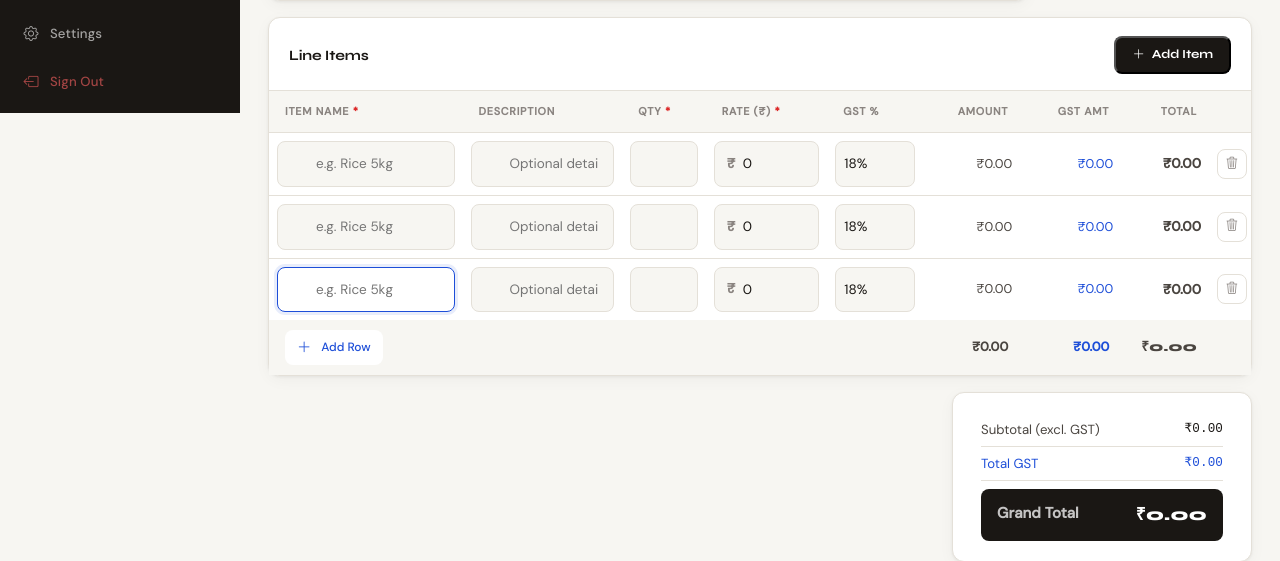
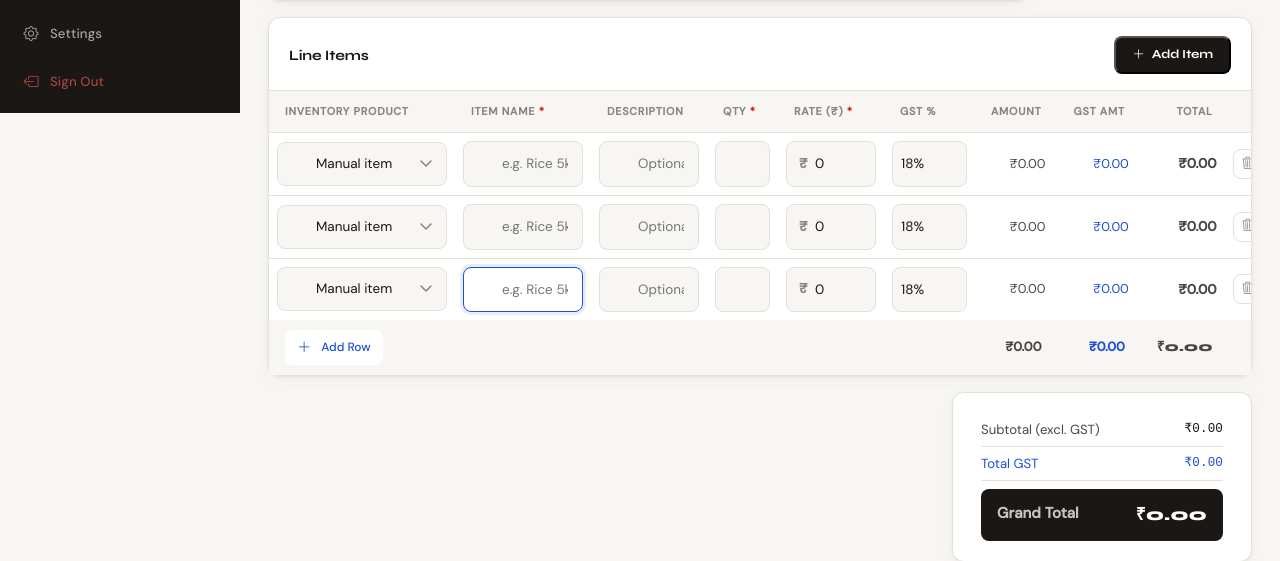
Before and after one commit to ku2507u0657-cmyk/pranshuu2, a Flask app: page /bills/create in a window 1280 px wide. Shown: the part 687-1248 px from the top of the page. Run offline with Flask 3, Linux system fonts and the light colour scheme; a user stored in the database is signed in; some libraries are stand-ins or nearby versions.

Commit message:
fix: update bills module with latest changes

```diff
--- a/app.py
+++ b/app.py
@@ -93,6 +93,9 @@ def _ensure_compatible_schema(app):
         "bills": {
             "transaction_type": "VARCHAR(10) NOT NULL DEFAULT 'out'",
         },
+        "bill_items": {
+            "product_id": "INTEGER",
+        },
     }
 
     try:
--- a/routes/bills.py
+++ b/routes/bills.py
@@ -6,6 +6,7 @@ Includes: list, create, view, mark-paid, delete, download PDF, resend email.
 import logging
 import os
 from datetime import date, timedelta
+from decimal import Decimal, InvalidOperation
 
 from flask import (
     Blueprint, render_template, redirect, url_for,
@@ -13,7 +14,7 @@ from flask import (
 )
 from flask_login import login_required, current_user
 from extensions import db
-from models import Bill, BillItem, BillStatus, Client
+from models import Bill, BillItem, BillStatus, Client, Product
 from utils.customer_validation import (
     find_customer_by_phone,
     validate_email_address,
@@ -22,6 +23,9 @@ from utils.customer_validation import (
 
 logger = logging.getLogger(__name__)
 bills_bp = Blueprint("bills", __name__, url_prefix="/bills")
+
+QUANTITY_PLACES = Decimal("0.001")
+MONEY_PLACES = Decimal("0.01")
 
 
 def _owned_bill(bill_id):
@@ -82,6 +86,9 @@ def create_bill(client_id=None):
     clients = (Client.query
                .filter_by(owner_id=current_user.id, is_active=True)
                .order_by(Client.name.asc()).all())
+    products = (Product.query
+                .filter_by(owner_id=current_user.id, is_active=True)
+                .order_by(Product.name.asc()).all())
     default_due = (date.today() + timedelta(days=30)).isoformat()
     preselected = client_id
 
@@ -95,6 +102,7 @@ def create_bill(client_id=None):
 
         item_names   = request.form.getlist("item_name[]")
         descriptions = request.form.getlist("description[]")
+        product_ids  = request.form.getlist("product_id[]")
         quantities   = request.form.getlist("quantity[]")
         rates        = request.form.getlist("rate[]")
         gst_rates    = request.form.getlist("item_gst_rate[]")
@@ -102,6 +110,9 @@ def create_bill(client_id=None):
         errors = []
         cid = None
         pending_guest = None
+
+        if transaction_type not in {"in", "out"}:
+            errors.append("Transaction type is invalid.")
 
         if client_type == "one-time":
             guest_name = request.form.get("guest_name", "").strip()
@@ -148,27 +159,105 @@ def create_bill(client_id=None):
                     errors.append("Selected customer/vendor is invalid.")
 
         valid_items = []
-        for i, name in enumerate(item_names):
-            name = name.strip()
+        stock_movements = {}
+        row_count = max(
+            len(item_names),
+            len(descriptions),
+            len(product_ids),
+            len(quantities),
+            len(rates),
+            len(gst_rates),
+        )
+
+        for i in range(row_count):
+            row_num = i + 1
+            name = item_names[i].strip() if i < len(item_names) else ""
+            desc = descriptions[i].strip() if i < len(descriptions) else ""
+            product_id_raw = product_ids[i].strip() if i < len(product_ids) else ""
+            selected_product = None
+
+            if not name and not product_id_raw:
+                continue
+
+            if product_id_raw:
+                try:
+                    selected_product_id = int(product_id_raw)
+                except ValueError:
+                    selected_product_id = None
+                    errors.append(f"Row {row_num}: Selected product is invalid.")
+
+                if selected_product_id:
+                    selected_product = Product.query.filter_by(
+                        id=selected_product_id,
+                        owner_id=current_user.id,
+                        is_active=True,
+                    ).first()
+                    if not selected_product:
+                        errors.append(f"Row {row_num}: Selected product not found.")
+                        continue
+
+                if selected_product and not name:
+                    name = selected_product.name
+
             if not name:
+                errors.append(f"Row {row_num}: Item name is required.")
                 continue
+
             try:
-                qty  = float(quantities[i]) if i < len(quantities) else 1
-                rate = float(rates[i])      if i < len(rates)      else 0
-                gst  = float(gst_rates[i])  if i < len(gst_rates)  else 0
+                qty_raw = quantities[i].strip() if i < len(quantities) else "1"
+                rate_raw = rates[i].strip() if i < len(rates) else "0"
+                gst_raw = gst_rates[i].strip() if i < len(gst_rates) else "0"
+                qty = Decimal(qty_raw or "1").quantize(QUANTITY_PLACES)
+                rate = Decimal(rate_raw or "0").quantize(MONEY_PLACES)
+                gst = Decimal(gst_raw or "0").quantize(MONEY_PLACES)
                 if qty <= 0:
-                    errors.append(f"Row {i+1}: Quantity must be > 0.")
+                    errors.append(f"Row {row_num}: Quantity must be > 0.")
                     continue
+                if rate < 0:
+                    errors.append(f"Row {row_num}: Rate cannot be negative.")
+                    continue
+                if gst < 0 or gst > 100:
+                    errors.append(f"Row {row_num}: GST rate must be between 0 and 100.")
+                    continue
+
+                if selected_product and not desc:
+                    parts = [f"SKU {selected_product.sku}"]
+                    if selected_product.unit:
+                        parts.append(f"Unit {selected_product.unit}")
+                    if selected_product.hsn_code:
+                        parts.append(f"HSN {selected_product.hsn_code}")
+                    desc = " | ".join(parts)
+
                 valid_items.append({
                     "name": name,
-                    "desc": (descriptions[i].strip() if i < len(descriptions) else ""),
-                    "qty": qty, "rate": rate, "gst": gst,
+                    "desc": desc,
+                    "qty": qty,
+                    "rate": rate,
+                    "gst": gst,
+                    "product": selected_product,
+                    "product_id": selected_product.id if selected_product else None,
                 })
-            except (ValueError, IndexError):
-                errors.append(f"Row {i+1}: Invalid number.")
+
+                if selected_product:
+                    movement = qty if transaction_type == "out" else -qty
+                    stock_movements.setdefault(
+                        selected_product.id,
+                        {"product": selected_product, "delta": Decimal("0")},
+                    )
+                    stock_movements[selected_product.id]["delta"] += movement
+            except (InvalidOperation, ValueError, IndexError):
+                errors.append(f"Row {row_num}: Invalid number.")
 
         if not valid_items:
             errors.append("Add at least one item.")
+
+        for movement in stock_movements.values():
+            product = movement["product"]
+            current_stock = Decimal(str(product.current_stock or 0))
+            if current_stock + movement["delta"] < 0:
+                errors.append(
+                    f"Only {product.stock_display} is available for {product.name}."
+                )
 
         due_date = None
         if due_raw:
@@ -181,7 +270,7 @@ def create_bill(client_id=None):
             for e in errors:
                 flash(e, "danger")
             return render_template("bills/create.html",
-                clients=clients, default_due=default_due,
+                clients=clients, products=products, default_due=default_due,
                 preselected=int(cid) if cid else preselected,
                 form=request.form,
                 app_name=current_app.config.get("APP_NAME"),
@@ -214,6 +303,7 @@ def create_bill(client_id=None):
         for item_data in valid_items:
             item = BillItem(
                 bill_id     = bill.id,
+                product_id  = item_data["product_id"],
                 item_name   = item_data["name"],
                 description = item_data["desc"] or None,
                 quantity    = item_data["qty"],
@@ -222,6 +312,10 @@ def create_bill(client_id=None):
             )
             item.calculate()
             db.session.add(item)
+
+        for movement in stock_movements.values():
+            product = movement["product"]
+            product.current_stock = Decimal(str(product.current_stock or 0)) + movement["delta"]
 
         db.session.flush()
         bill.recalculate_totals()
@@ -240,7 +334,7 @@ def create_bill(client_id=None):
         return redirect(url_for("bills.view_bill", bill_id=bill.id))
 
     return render_template("bills/create.html",
-        clients=clients, default_due=default_due,
+        clients=clients, products=products, default_due=default_due,
         preselected=preselected, form={},
         app_name=current_app.config.get("APP_NAME", "InvoiceFlow"),
     )
--- a/templates/bills/create.html
+++ b/templates/bills/create.html
@@ -74,13 +74,17 @@
           <label class="form-label required">Transaction Type</label>
           <div class="transaction-toggle">
             <label>
-              <input type="radio" name="transaction_type" value="in">
+              <input type="radio" name="transaction_type" value="in"
+                     {{ 'checked' if form.get('transaction_type', 'out') == 'in' }}
+                     onchange="syncProductRows()">
               <span class="toggle-pill money-in">
                 <i class="bi bi-box-arrow-in-down-left"></i> Money In
               </span>
             </label>
             <label>
-              <input type="radio" name="transaction_type" value="out" checked>
+              <input type="radio" name="transaction_type" value="out"
+                     {{ 'checked' if form.get('transaction_type', 'out') == 'out' }}
+                     onchange="syncProductRows()">
               <span class="toggle-pill money-out">
                 <i class="bi bi-box-arrow-up-right"></i> Money Out
               </span>
@@ -187,14 +191,15 @@
       <table class="data-table" id="itemsTable">
         <thead>
           <tr>
-            <th style="width:22%">Item Name <span style="color:var(--red)">*</span></th>
-            <th style="width:18%">Description</th>
-            <th style="width:9%">Qty <span style="color:var(--red)">*</span></th>
-            <th style="width:13%">Rate (₹) <span style="color:var(--red)">*</span></th>
-            <th style="width:10%">GST %</th>
-            <th style="width:11%" class="text-right">Amount</th>
-            <th style="width:11%" class="text-right">GST Amt</th>
-            <th style="width:11%" class="text-right">Total</th>
+            <th style="width:18%">Inventory Product</th>
+            <th style="width:18%">Item Name <span style="color:var(--red)">*</span></th>
+            <th style="width:16%">Description</th>
+            <th style="width:8%">Qty <span style="color:var(--red)">*</span></th>
+            <th style="width:12%">Rate (₹) <span style="color:var(--red)">*</span></th>
+            <th style="width:8%">GST %</th>
+            <th style="width:10%" class="text-right">Amount</th>
+            <th style="width:10%" class="text-right">GST Amt</th>
+            <th style="width:10%" class="text-right">Total</th>
             <th style="width:4%" class="text-center"></th>
           </tr>
         </thead>
@@ -202,7 +207,7 @@
           </tbody>
         <tfoot>
           <tr style="background:var(--bg)">
-            <td colspan="5" style="padding:10px 16px;font-size:.8rem;color:var(--ink-3)">
+            <td colspan="6" style="padding:10px 16px;font-size:.8rem;color:var(--ink-3)">
               <button type="button" onclick="addRow()" class="qa-btn active"
                       style="border:none;padding:6px 12px;font-size:.8rem">
                 <i class="bi bi-plus-lg"></i> Add Row
@@ -262,6 +267,25 @@
 <template id="rowTemplate">
   <tr class="item-row">
     <td style="padding:8px 8px">
+      <select name="product_id[]" class="form-field form-select row-product"
+              onchange="handleProductSelect(this)" style="min-width:170px;padding-left:8px">
+        <option value="">Manual item</option>
+        {% for product in products %}
+        <option value="{{ product.id }}"
+                data-name="{{ product.name }}"
+                data-sku="{{ product.sku }}"
+                data-unit="{{ product.unit }}"
+                data-hsn="{{ product.hsn_code or '' }}"
+                data-gst="{{ product.gst_rate|float }}"
+                data-purchase-price="{{ '%.2f'|format(product.purchase_price|float) }}"
+                data-selling-price="{{ '%.2f'|format(product.selling_price|float) }}"
+                data-stock="{{ '%.3f'|format(product.current_stock|float) }}">
+          {{ product.name }} - {{ product.sku }} ({{ product.stock_display }})
+        </option>
+        {% endfor %}
+      </select>
+    </td>
+    <td style="padding:8px 8px">
       <input type="text" name="item_name[]" class="form-field"
              placeholder="e.g. Rice 5kg" required style="min-width:120px" />
     </td>
@@ -271,14 +295,14 @@
     </td>
     <td style="padding:8px 8px">
       <input type="number" name="quantity[]" class="form-field row-qty"
-             placeholder="1" min="0.001" step="0.001" value="1"
+             placeholder="1" min="0" step="1" value="1"
              style="min-width:55px" oninput="recalcRow(this)" />
     </td>
     <td style="padding:8px 8px">
       <div class="input-wrap" style="min-width:90px">
         <span class="input-prefix">₹</span>
         <input type="number" name="rate[]" class="form-field has-prefix row-rate"
-               placeholder="0.00" min="0" step="0.01" value="0"
+               placeholder="0.00" min="0" step="1" value="0"
                oninput="recalcRow(this)" />
       </div>
     </td>
@@ -336,6 +360,67 @@ const GST_SLABS = [0, 5, 12, 18, 28];
 
 function fmt(n) {
   return parseFloat(n||0).toLocaleString('en-IN', {minimumFractionDigits:2, maximumFractionDigits:2});
+}
+
+function selectedTransactionType() {
+  return document.querySelector('input[name="transaction_type"]:checked')?.value || 'out';
+}
+
+function productRate(option) {
+  const key = selectedTransactionType() === 'out' ? 'purchasePrice' : 'sellingPrice';
+  return parseFloat(option.dataset[key] || 0).toFixed(2);
+}
+
+function setGstValue(select, value) {
+  const parsed = parseFloat(value) || 0;
+  let option = Array.from(select.options).find(opt => parseFloat(opt.value) === parsed);
+  if (!option) {
+    const label = (parsed % 1 === 0 ? parsed.toString() : parsed.toFixed(2)) + '%';
+    option = new Option(label, parsed.toString());
+    select.add(option);
+  }
+  select.value = option.value;
+}
+
+function productDescription(option) {
+  const parts = [];
+  if (option.dataset.sku) parts.push(`SKU ${option.dataset.sku}`);
+  if (option.dataset.unit) parts.push(`Unit ${option.dataset.unit}`);
+  if (option.dataset.hsn) parts.push(`HSN ${option.dataset.hsn}`);
+  return parts.join(' | ');
+}
+
+function handleProductSelect(sel) {
+  const row = sel.closest('tr');
+  if (!row) return;
+
+  if (!sel.value) {
+    recalcRow(sel);
+    return;
+  }
+
+  const option = sel.options[sel.selectedIndex];
+  row.querySelector('input[name="item_name[]"]').value = option.dataset.name || option.textContent.trim();
+  row.querySelector('input[name="description[]"]').value = productDescription(option);
+  row.querySelector('.row-rate').value = productRate(option);
+  setGstValue(row.querySelector('.row-gst'), option.dataset.gst);
+
+  const qtyInput = row.querySelector('.row-qty');
+  if (!qtyInput.value || parseFloat(qtyInput.value) <= 0) {
+    qtyInput.value = '1';
+  }
+
+  recalcRow(sel);
+}
+
+function syncProductRows() {
+  document.querySelectorAll('#itemsBody .row-product').forEach(sel => {
+    if (!sel.value) return;
+    const row = sel.closest('tr');
+    const option = sel.options[sel.selectedIndex];
+    row.querySelector('.row-rate').value = productRate(option);
+    recalcRow(sel);
+  });
 }
 
 function addRow() {
--- a/templates/clients/form.html
+++ b/templates/clients/form.html
@@ -96,7 +96,7 @@
           <span class="input-prefix">Rs</span>
           <input type="number" id="monthly_fee" name="monthly_fee"
                  class="form-field has-prefix has-wide-prefix" placeholder="0.00"
-                 step="0.01" min="0"
+                 step="1" min="0"
                  value="{{ '%.2f'|format(client.monthly_fee|float) if client.monthly_fee else '' }}" />
         </div>
         <span class="form-hint">Keeps existing recurring invoice behavior intact.</span>
--- a/templates/emails/bill_email.html
+++ b/templates/emails/bill_email.html
@@ -181,6 +181,11 @@
                          font-weight:600; border-bottom:1px solid #E4E0D8;
                          {% if loop.last %}border-bottom:none;{% endif %}">
                 {{ item.item_name }}
+                {% if item.product %}
+                <div style="font-size:11px; color:#8A8480; font-weight:400; margin-top:2px;">
+                  {{ item.product.sku }}{% if item.product.unit %} &middot; {{ item.product.unit }}{% endif %}
+                </div>
+                {% endif %}
                 {% if item.description %}
                 <div style="font-size:11px; color:#8A8480; font-weight:400; margin-top:2px;">
                   {{ item.description }}
--- a/templates/invoices/create.html
+++ b/templates/invoices/create.html
@@ -245,7 +245,7 @@
           <div class="input-wrap">
             <i class="bi bi-boxes input-icon"></i>
             <input type="number" id="product_quantity" name="product_quantity" class="form-field"
-                   placeholder="1" min="0.001" step="0.001"
+                   placeholder="1" min="0" step="1"
                    value="{{ form.get('product_quantity','1') }}"
                    oninput="applyProductToInvoice()" />
           </div>
@@ -259,7 +259,7 @@
           <div class="input-wrap">
             <span class="input-prefix">₹</span>
             <input type="number" id="amount" name="amount" class="form-field has-prefix"
-                   placeholder="0.00" step="0.01" min="0.01"
+                   placeholder="0.00" step="1" min="0"
                    value="{{ form.get('amount','') }}"
                    oninput="updatePreview()" required />
           </div>
@@ -311,7 +311,7 @@
             <div class="input-wrap">
               <i class="bi bi-percent input-icon"></i>
               <input type="number" id="custom_gst_input" class="form-field"
-                     placeholder="e.g. 3" min="0" max="100" step="0.01"
+                     placeholder="e.g. 3" min="0" max="100" step="1"
                      value="{{ form.get('gst_rate','') if form.get('gst_rate','') not in ['0','5','12','18','28'] else '' }}"
                      oninput="applyCustomRate(this.value)" />
             </div>
```
Also changed, not shown: models.py (+4 -4 lines), templates/bills/view.html (+8 -1 lines), templates/products/form.html (+4 -4 lines), utils/bill_pdf.py (+12 -1 lines).
